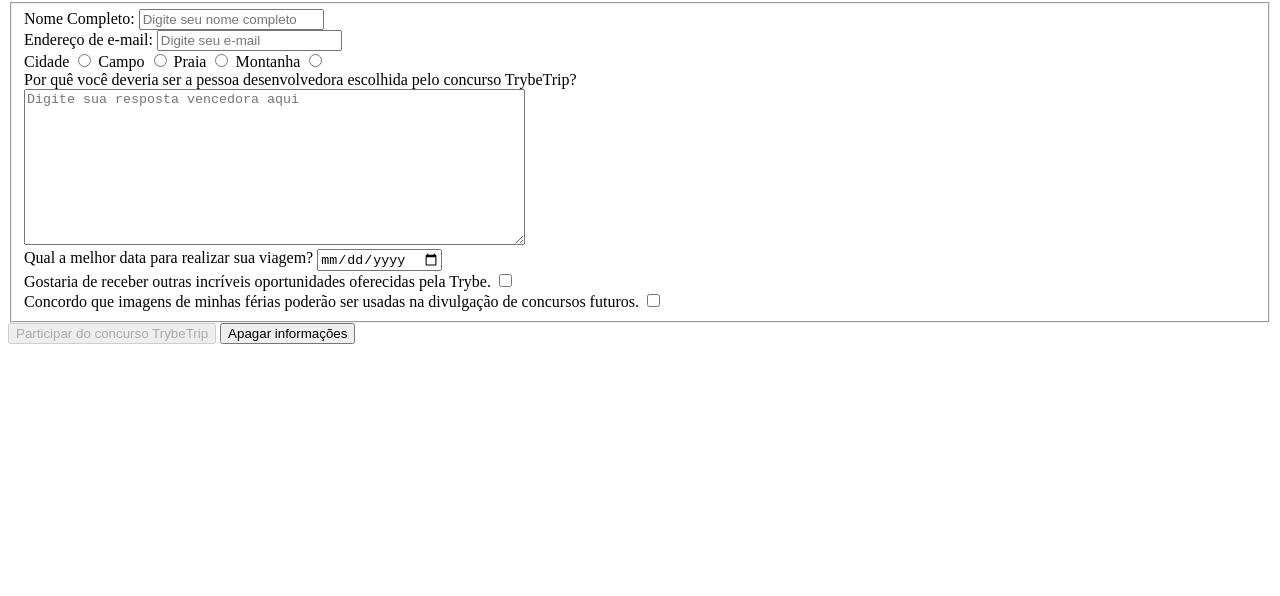
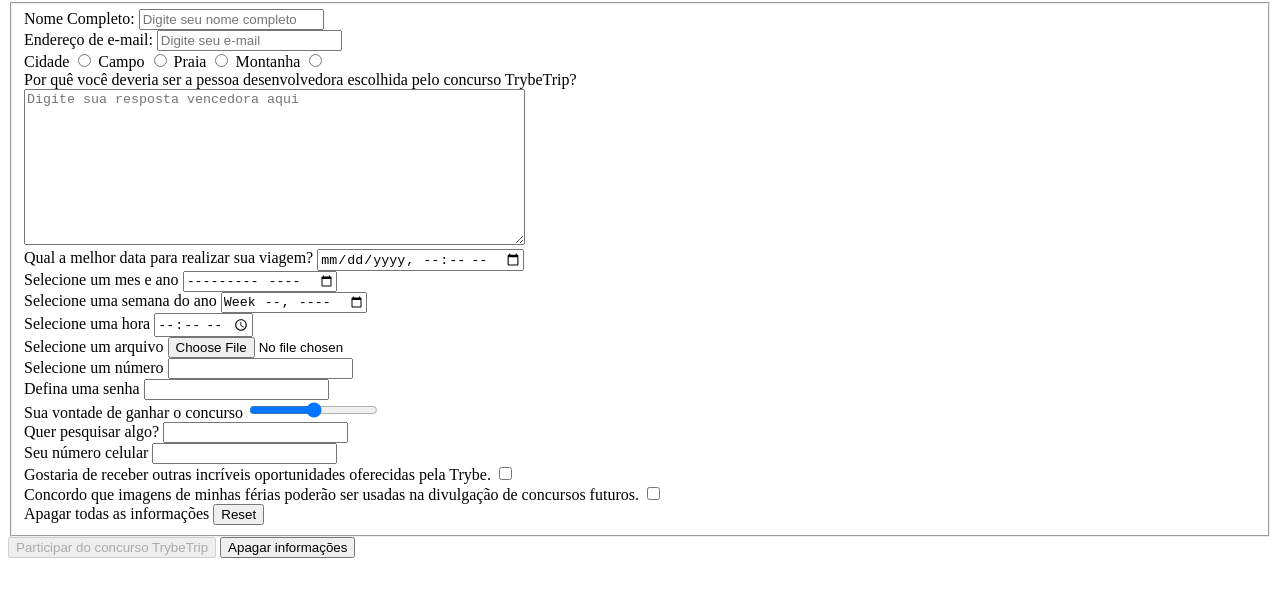
Before and after one commit to PauloScapol/trybe_exercicios, a plain HTML site: page M1_Fundamentos/S6_HTML_e_CSS:Forms_Flexbox_e_Responsivo/Dia_1_HTML_e_CSS-Forms_Flexbox_e_Responsivo/exercicio_Pos_Aula/exercicioPosAula.html in a window 1280 px wide. Shown: the part 78-674 px from the top of the page. Drawn offline with Linux system fonts and the light colour scheme.

Commit message:
Testando types do input no exercício pós aula ao vivo

```diff
--- a/M1_Fundamentos/S6_HTML_e_CSS:Forms_Flexbox_e_Responsivo/Dia_1_HTML_e_CSS-Forms_Flexbox_e_Responsivo/exercicio_Pos_Aula/exercicioPosAula.html
+++ b/M1_Fundamentos/S6_HTML_e_CSS:Forms_Flexbox_e_Responsivo/Dia_1_HTML_e_CSS-Forms_Flexbox_e_Responsivo/exercicio_Pos_Aula/exercicioPosAula.html
@@ -28,13 +28,44 @@
                 <textarea name="why" id="why" cols="60" rows="10" placeholder="Digite sua resposta vencedora aqui"></textarea>
                 <br>
                 <label for="date">Qual a melhor data para realizar sua viagem?</label>
-                <input type="date" id="date">
+                <input type="datetime-local" id="date">
+                <br />
+                <label for="month">Selecione um mes e ano</label>
+                <input type="month" id="month">
+                <br />
+                <label for="week">Selecione uma semana do ano</label>
+                <input type="week" id="week">
+                <br />
+                <label for="time">Selecione uma hora</label>
+                <input type="time" id="time">
+                <br />
+                <label for="arquivo">Selecione um arquivo</label>
+                <input type="file" id="arquivo">
+                <br />
+                <label for="numero">Selecione um número</label>
+                <input type="number" id="number">
+                <br />
+                <label for="password">Defina uma senha</label>
+                <input type="password" id="password">
+                <br />
+                <label for="range">Sua vontade de ganhar o concurso</label>
+                <input type="range" id="range">
+                <br />
+                <label for="search">Quer pesquisar algo?</label>
+                <input type="search" id="search">
+                <br />
+                <label for="tel">Seu número celular</label>
+                <input type="tel" id="tel" pattern="[0-9]{3}-[0-9]{2}-[0-9]{3}">
                 <br />
                 <label for="promo">Gostaria de receber outras incríveis oportunidades oferecidas pela Trybe. </label>
                 <input type="checkbox" name="promo" id="promo">
                 <br />
                 <label for="agreement">Concordo que imagens de minhas férias poderão ser usadas na divulgação de concursos futuros.</label>
                 <input type="checkbox" name="agreement" id="agreement" required>
+                <br>
+                <label for="reset">Apagar todas as informações</label>
+                <input type="reset" id="reset">
+                <br />
             </fieldset>
             <button type="submit" id="submit-btn" disabled>Participar do concurso TrybeTrip</button>
             <button type="button" id="clear-btn">Apagar informações</button>
```
